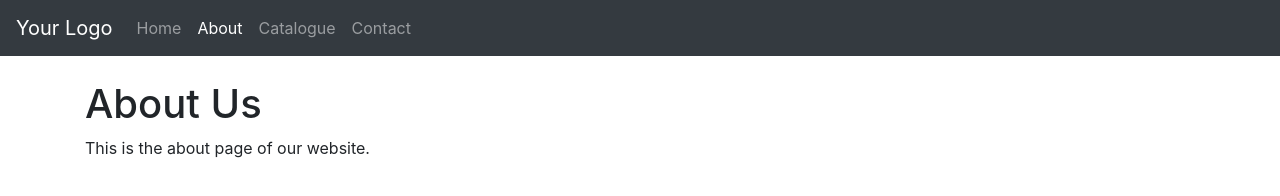
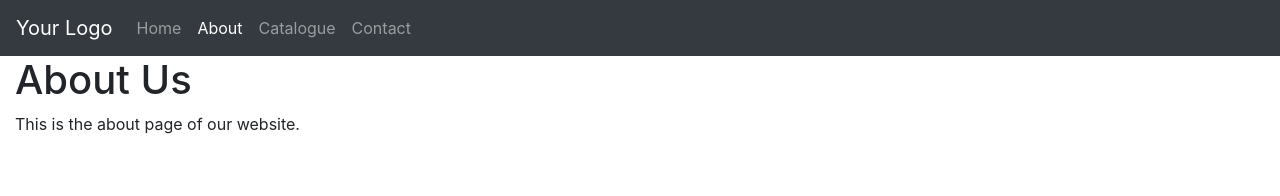
Before and after one commit to Rosellinda/Refresher, a plain HTML site: page Pages/about.html in a window 1280 px wide. Drawn offline with nearby package versions, Linux system fonts and the light colour scheme.

Commit message:
Update about.html

```diff
--- a/Pages/about.html
+++ b/Pages/about.html
@@ -31,7 +31,7 @@
     </div>
 </nav>
 
-<div class="container mt-4">
+<div class="container-fluid">
     <h1>About Us</h1>
     <p>This is the about page of our website.</p>
 </div>
```
